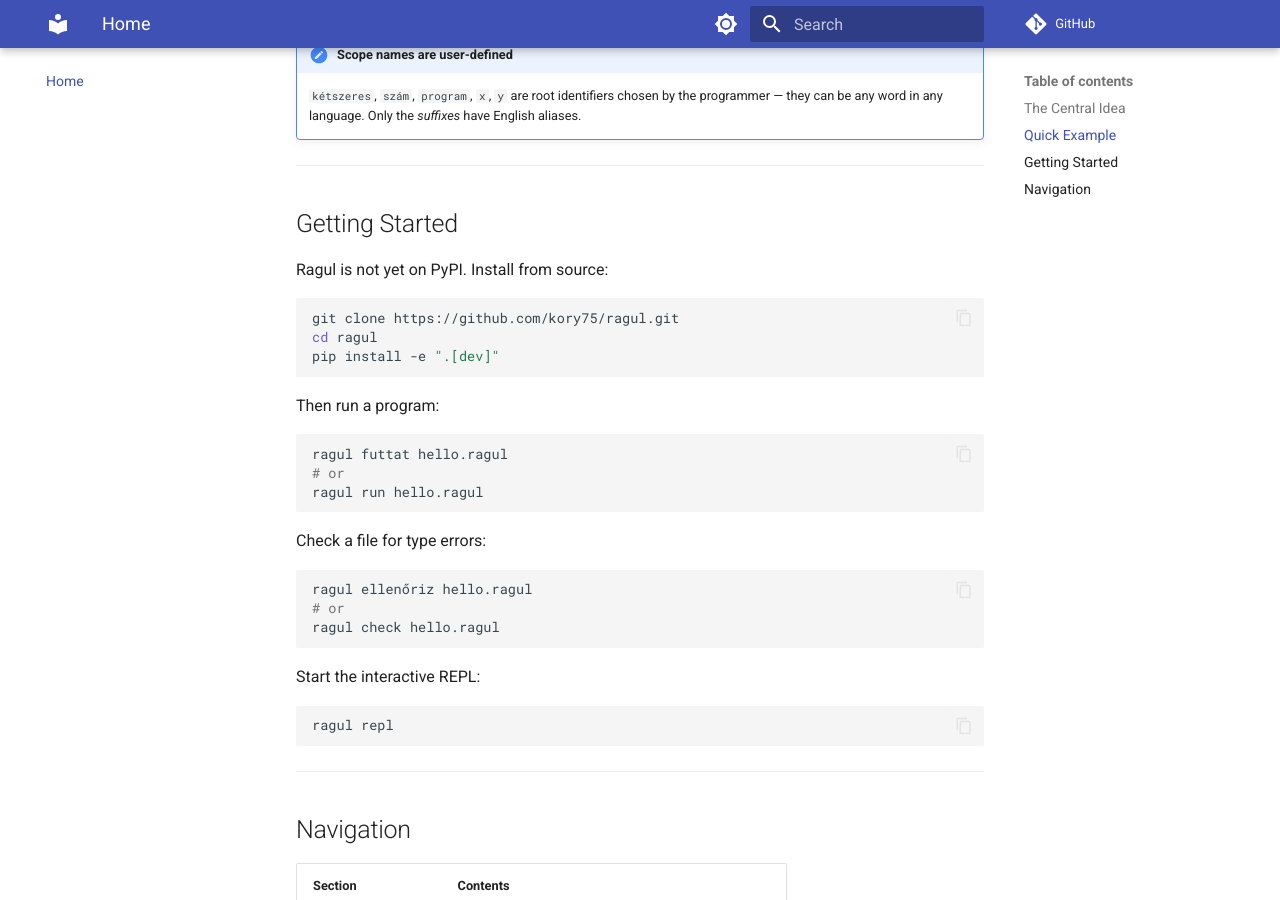
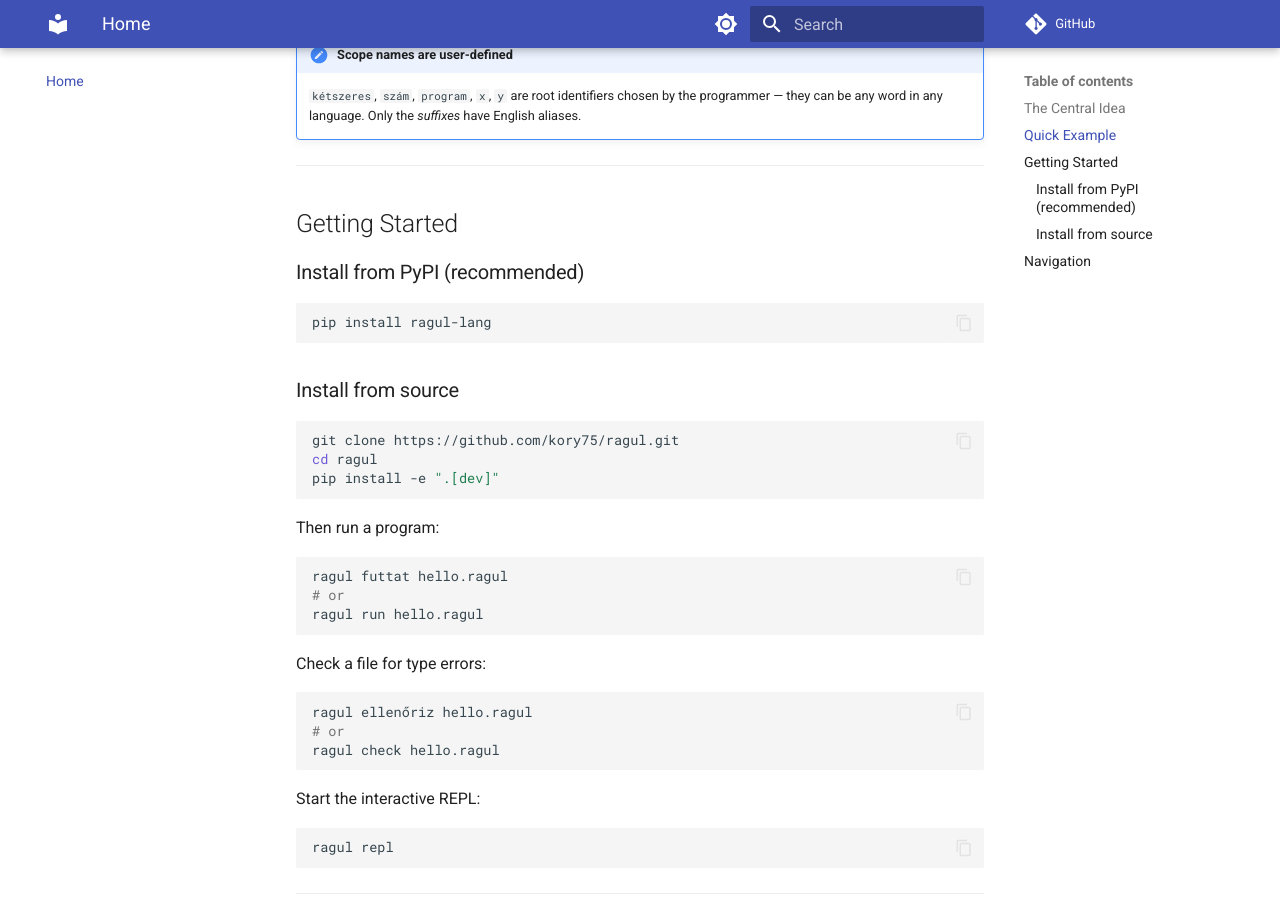
Before and after one commit to kory75/ragul, an MkDocs documentation site: the page built from docs/index.md, in a window 1280 px wide and 900 px high, scrolled down 1237 px. Built offline with MkDocs 1.6.1 and Material for MkDocs 9.7.7, drawn with Linux system fonts in a browser that asks for light colours; comment, search, counter and statistics services are not loaded.

Commit message:
Docs: add pip install instructions as recommended method

````diff
--- a/docs/index.md
+++ b/docs/index.md
@@ -71,7 +71,13 @@ Key properties that follow from this design:
 
 ## Getting Started
 
-Ragul is not yet on PyPI. Install from source:
+### Install from PyPI (recommended)
+
+```bash
+pip install ragul-lang
+```
+
+### Install from source
 
 ```bash
 git clone https://github.com/kory75/ragul.git
````
